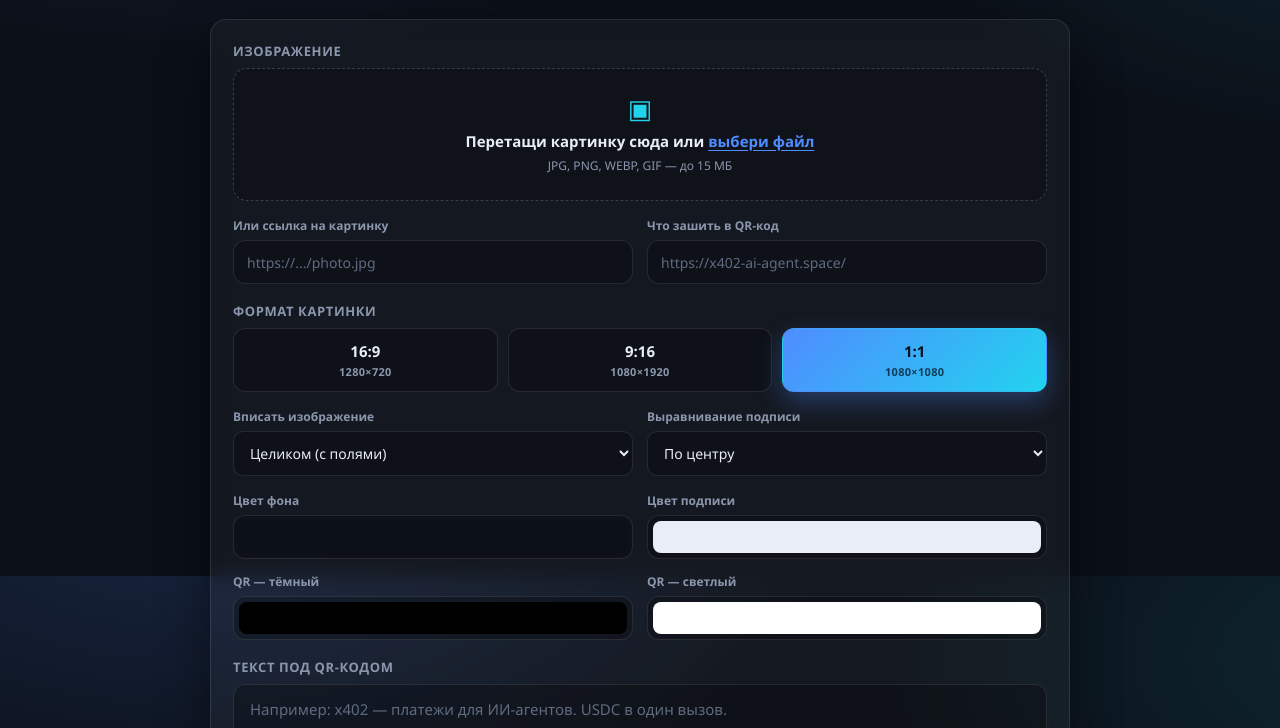
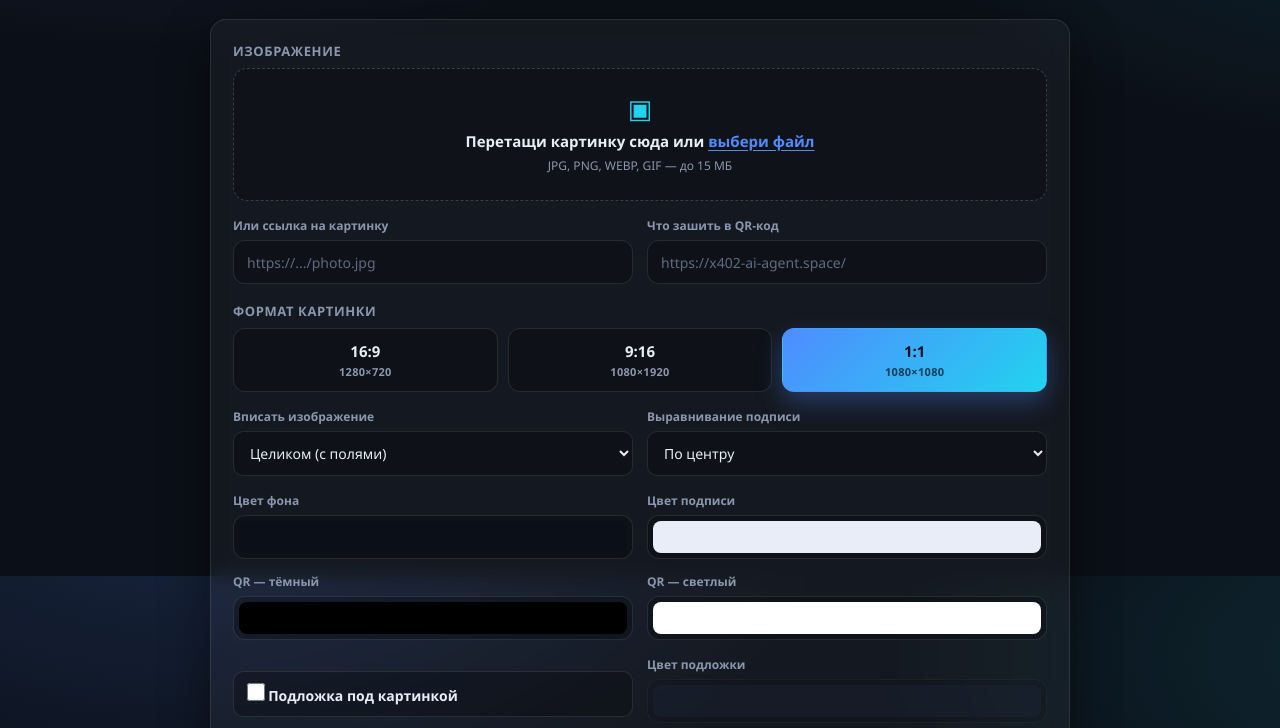
Before and after one commit to Matros777/qrgen, a website: page post.html in a window 1280 px wide. Shown: the part 224-952 px from the top of the page. Drawn offline with Linux system fonts and the light colour scheme.

Commit message:
Add image backdrop with color picker

```diff
--- a/post.html
+++ b/post.html
@@ -106,6 +106,19 @@
           </div>
         </div>
 
+        <div class="options">
+          <div class="opt opt-check">
+            <label class="check-row" for="pad-on">
+              <input type="checkbox" id="pad-on" />
+              <span class="check-text">Подложка под картинкой</span>
+            </label>
+          </div>
+          <div class="opt">
+            <label for="pad-color">Цвет подложки</label>
+            <input type="color" id="pad-color" class="input input-color" value="#1b2233" disabled />
+          </div>
+        </div>
+
         <label class="field-label" for="caption" style="margin-top:18px">Текст под QR-кодом</label>
         <textarea id="caption" class="input" rows="3" placeholder="Например: x402 — платежи для ИИ-агентов. USDC в один вызов."></textarea>
 
--- a/post.js
+++ b/post.js
@@ -18,6 +18,8 @@
   const fgInput    = $('fg');
   const qrDark     = $('qr-dark');
   const qrLight    = $('qr-light');
+  const padOn      = $('pad-on');
+  const padColor   = $('pad-color');
   const makeBtn    = $('make-btn');
   const dlBtn      = $('dl-btn');
   const hint       = $('hint');
@@ -325,6 +327,12 @@
     const imgW = W;
     const imgHReal = imgH;
 
+    // Подложка под картинкой — как «карточка», цвет выбирается
+    if (padOn.checked) {
+      ctx.fillStyle = padColor.value;
+      ctx.fillRect(imgX, imgY, imgW, imgHReal);
+    }
+
     if (fit === 'cover') {
       // Заполнить: обрезаем по меньшей стороне
       const scale = Math.max(imgW / sourceImage.naturalWidth, imgHReal / sourceImage.naturalHeight);
@@ -384,6 +392,7 @@
     metaFormat.textContent = currentFormat + ' · ' + W + ' × ' + H + ' px';
     metaLayout.textContent = 'Картинка ' + Math.round(imgW) + '×' + Math.round(imgHReal) +
                             ' · QR ' + qrSize + ' px' +
+                            (padOn.checked ? ' · подложка ' + padColor.value : '') +
                             (lines.length ? ' · ' + lines.length + ' стр. подписи' : ' · без подписи');
     metaQr.textContent = value || '—';
     metaCap.textContent = capText || '—';
@@ -458,9 +467,15 @@
     el._t = setTimeout(() => { if (sourceImage) render(); }, 350);
   }));
 
-  [fitSel, alignSel, bgInput, fgInput, qrDark, qrLight].forEach((el) => {
+  [fitSel, alignSel, bgInput, fgInput, qrDark, qrLight, padColor].forEach((el) => {
     el.addEventListener('input', () => { if (sourceImage) render(); });
     el.addEventListener('change', () => { if (sourceImage) render(); });
+  });
+
+  // Переключатель подложки: гасим поле цвета, когда подложка выключена
+  padOn.addEventListener('change', () => {
+    padColor.disabled = !padOn.checked;
+    if (sourceImage) render();
   });
 
   // ---------- Кнопки ----------
--- a/style.css
+++ b/style.css
@@ -545,6 +545,40 @@ h1 { font-size: 34px; line-height: 1.15; font-weight: 800; letter-spacing: -0.5p
   border: none;
   border-radius: 8px;
 }
+.input-color:disabled { opacity: 0.4; cursor: not-allowed; }
+
+/* ---------- Переключатель «Подложка под картинкой» ---------- */
+.opt-check { display: flex; align-items: flex-end; }
+.check-row {
+  display: flex;
+  align-items: center;
+  gap: 10px;
+  cursor: pointer;
+  user-select: none;
+  padding: 11px 13px;
+  border-radius: 10px;
+  border: 1px solid var(--border);
+  background: rgba(0,0,0,0.25);
+  width: 100%;
+  transition: border-color .18s, background .18s;
+}
+.check-row:hover { border-color: rgba(79,140,255,0.55); background: rgba(79,140,255,0.07); }
+.check-row input[type="checkbox"] {
+  width: 18px;
+  height: 18px;
+  flex: 0 0 auto;
+  accent-color: #4f8cff;
+  cursor: pointer;
+  margin: 0;
+}
+.check-text {
+  font-size: 14px;
+  font-weight: 600;
+  color: var(--text);
+  text-transform: none;
+  letter-spacing: 0;
+  margin: 0;
+}
 
 /* ---------- Переключатель формата 16:9 / 9:16 / 1:1 ---------- */
 .segmented {
```
